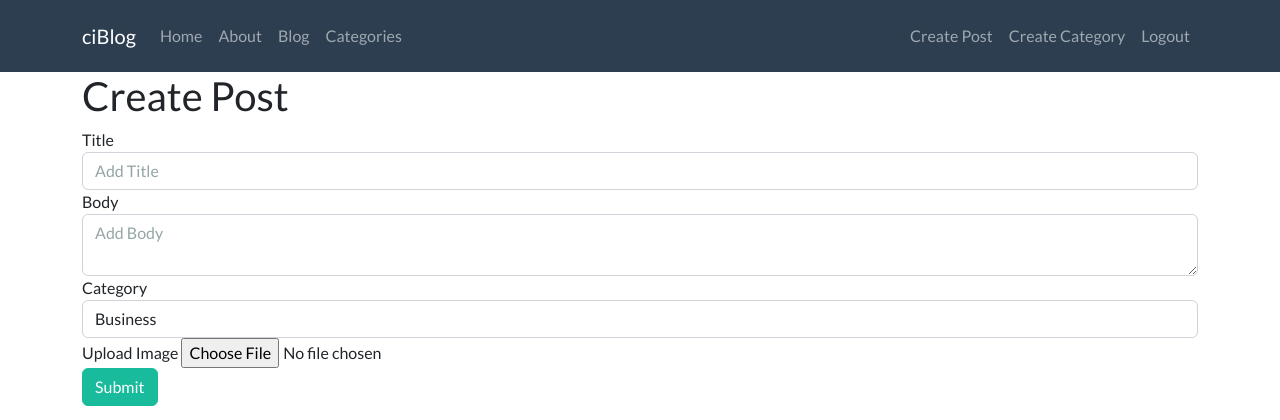
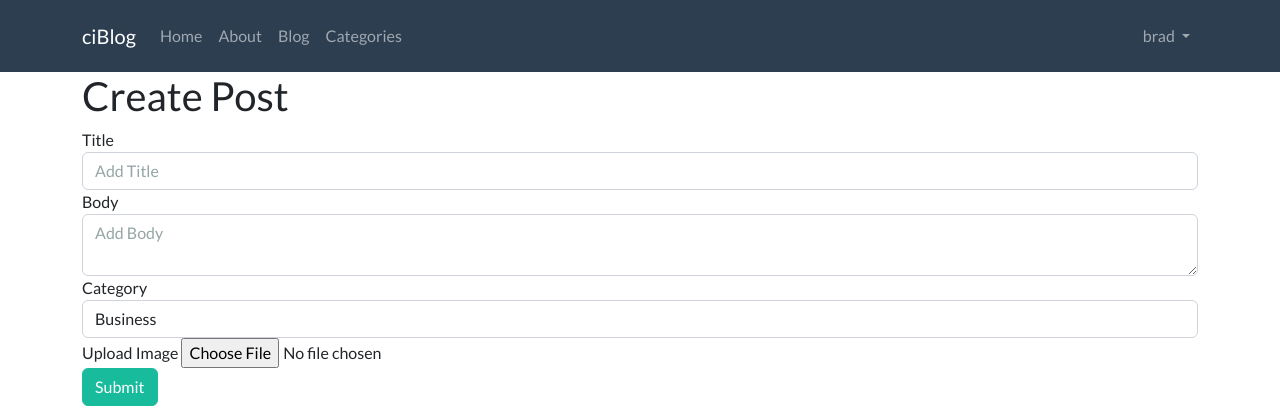
Before and after one commit to mhdshafi294/CiBlog-Shafik, a CodeIgniter app: page /ciBlog-Shafik/index.php/posts/create in a window 1280 px wide. Shown: the top 420 px of the page. Run offline with CodeIgniter, Linux system fonts and the light colour scheme; a user stored in the database is signed in; data comes from the database, SQL or seed files in the repository; some libraries are stand-ins or nearby versions.

Commit message:
Edited the navbar, added the user name after logged-in to it with a drop menu list

```diff
--- a/application/views/templates/footer.php
+++ b/application/views/templates/footer.php
@@ -1,6 +1,10 @@
 		</div>
+		<script src="https://cdn.jsdelivr.net/npm/bootstrap@5.1.0/dist/js/bootstrap.bundle.min.js"
+		    integrity="sha384-U1DAWAznBHeqEIlVSCgzq+c9gqGAJn5c/t99JyeKa9xxaYpSvHU5awsuZVVFIhvj" crossorigin="anonymous">
+		</script>
 		<script>
-                CKEDITOR.replace( 'editor1' );
-            </script>
-	</body>
-</html>
+CKEDITOR.replace('editor1');
+		</script>
+		</body>
+
+		</html>
--- a/application/views/templates/header.php
+++ b/application/views/templates/header.php
@@ -47,12 +47,29 @@
                         </li>
                         <?php endif; ?>
                         <?php if ($this->session->userdata('logged_in')) : ?>
-                        <li class="nav-item"><a class="nav-link" href="<?php echo base_url(); ?>posts/create">Create
-                                Post</a></li>
-                        <li class="nav-item"><a class="nav-link"
-                                href="<?php echo base_url(); ?>categories/create">Create Category</a></li>
-                        <li class="nav-item"><a class="nav-link" href="<?php echo base_url(); ?>users/logout">Logout</a>
+                        <li class="nav-item dropdown">
+                            <a class="nav-link dropdown-toggle" href="#" id="navbarDropdown" role="button"
+                                data-bs-toggle="dropdown" aria-expanded="false">
+                                <?php echo $this->session->userdata('username') ?>
+                            </a>
+                            <ul class="dropdown-menu" aria-labelledby="navbarDropdown">
+                                <li>
+                                    <a class="dropdown-item" href="<?php echo base_url(); ?>posts/create">Create
+                                        Post</a>
+                                </li>
+                                <li>
+                                    <a class="dropdown-item" href="<?php echo base_url(); ?>categories/create">Create
+                                        Category</a>
+                                </li>
+                                <li>
+                                    <hr class="dropdown-divider">
+                                </li>
+                                <li>
+                                    <a class="dropdown-item" href="<?php echo base_url(); ?>users/logout">Logout</a>
+                                </li>
+                            </ul>
                         </li>
+
                         <?php endif; ?>
                     </ul>
                 </div>
```
Also changed, not shown: assets/images/posts/2421382.jpg (added).
